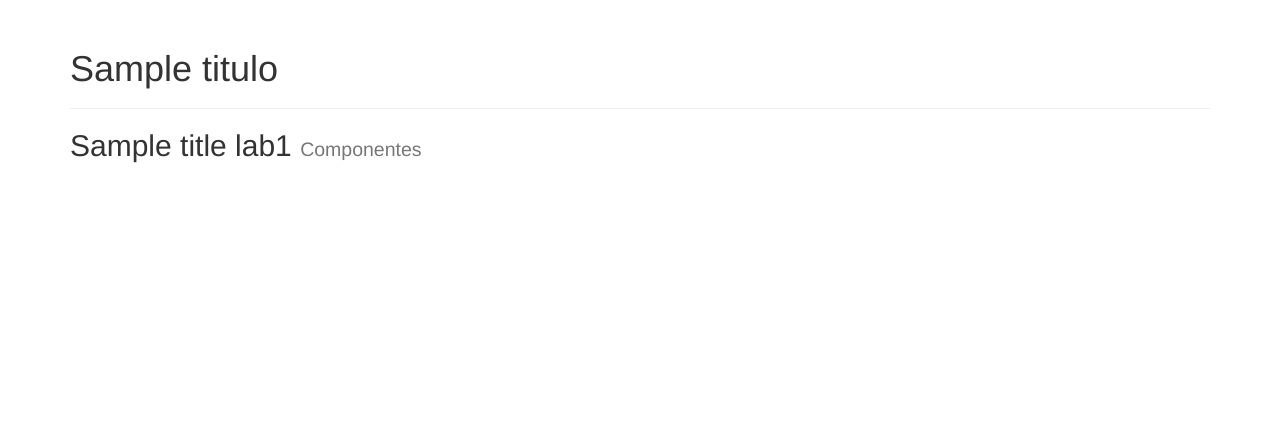
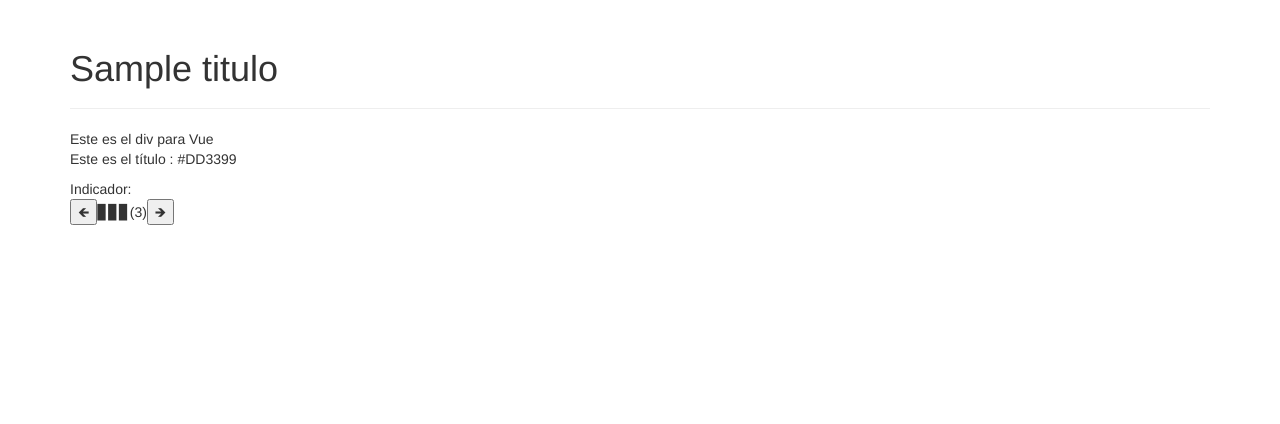
Before and after one commit to euribates/vuelab, a Django app: template webapp/lab1/templates/lab1/index.html in a window 1280 px wide. Shown: the part 51-475 px from the top of the page. Run offline with Django 3.2, Linux system fonts and the light colour scheme; the template is opened without the code that fills it: most values are stand-ins (such as "Sample title", 1, 10 or a date in 2020); some libraries are stand-ins or nearby versions.

Commit message:
Ejemplo simple de componente

```diff
--- a/webapp/lab1/templates/lab1/index.html
+++ b/webapp/lab1/templates/lab1/index.html
@@ -1,8 +1,55 @@
 {% extends "base.html" %}
+
+{% block javascript %}
+{% verbatim %}
+<script>
+var data = {
+    title: 'Este es el título',
+    color: '#DD3399',
+    }
+
+
+var LevelIndicator = Vue.extend({
+    data: function() { return {
+        level: 3
+        }},
+    template: '<p>' +
+              '<button @click="dec">🡸</button>' +
+              '<span v-for="n in level">▊</span>' +
+              '({{ level }})' +
+              '<button @click="inc">🡺</button>' +
+              '</p>',
+    methods: {
+        inc: function () { this.level += 1; },
+        dec: function () { if (this.level > 0) this.level -= 1; }
+        }
+    })
+
+Vue.component('level-indicator', LevelIndicator)
+
+var vueapp = new Vue({
+    el: '#app',
+    data: data
+    })
+</script>
+{% endverbatim %}
+
+{% endblock javascript %}
 
 {% block content %}
 
-<h2>{{ title }} lab1 <small>Componentes</small></h2>
+<div id="app">
+    Este es el div para Vue
+
+    {% verbatim %}
+
+        <p>{{ title }} : {{ color }}</p>
+
+        <p>Indicador: <level-indicator><level-indicator></p>
+
+    {% endverbatim %}
 
 
+</div>
+
 {% endblock %}
--- a/webapp/main/templates/base.html
+++ b/webapp/main/templates/base.html
@@ -95,6 +95,8 @@
     <script src="{% static 'js/bootstrap.min.js' %}"></script>
     <!-- IE10 viewport hack for Surface/desktop Windows 8 bug -->
     <script src="{% static 'js/ie10-viewport-bug-workaround.js' %}"></script>
+    <!-- Vue.js -->
+    <script src="{% static 'js/vue.js' %}"></script>
 
     {% block javascript %}
     {% endblock javascript %}
```
